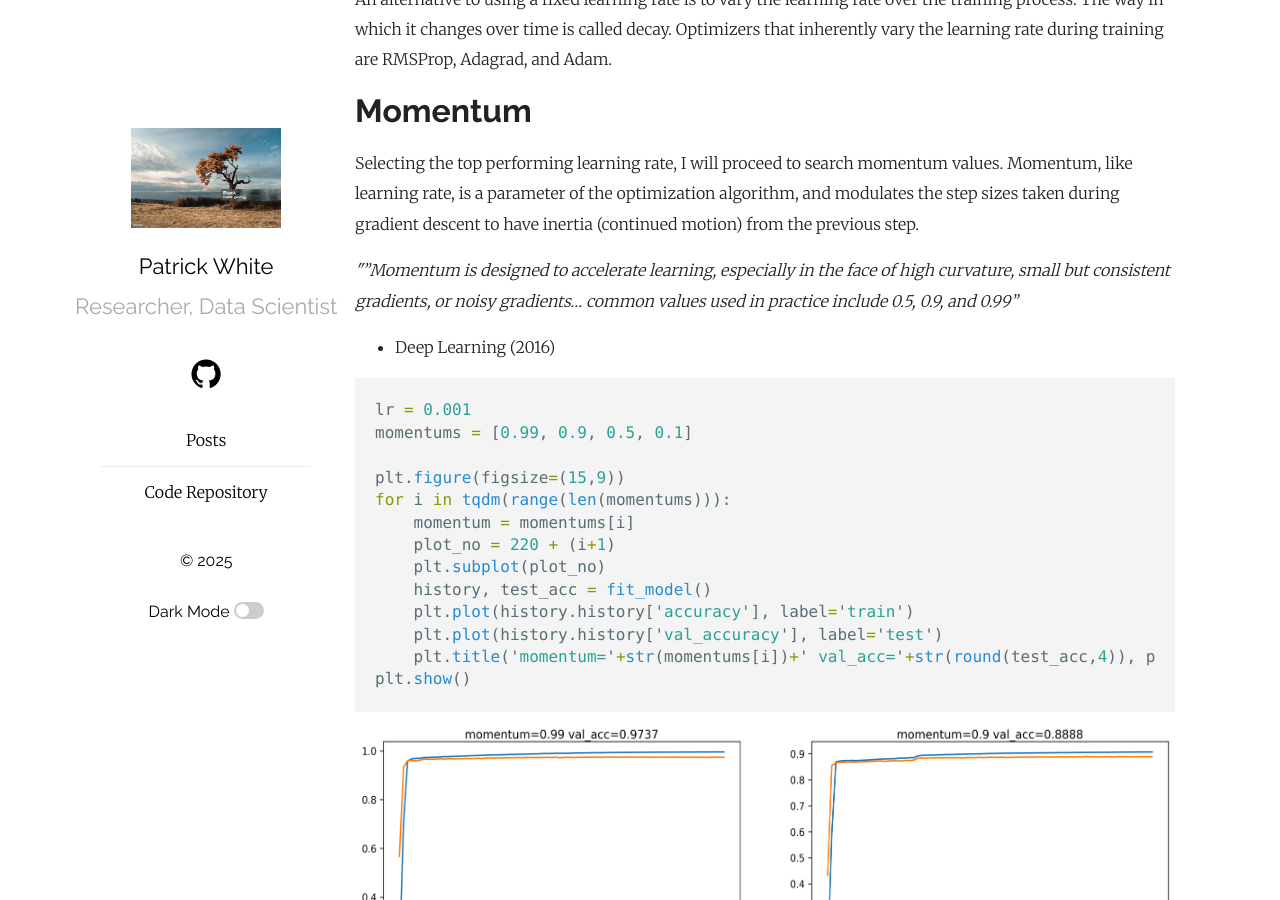
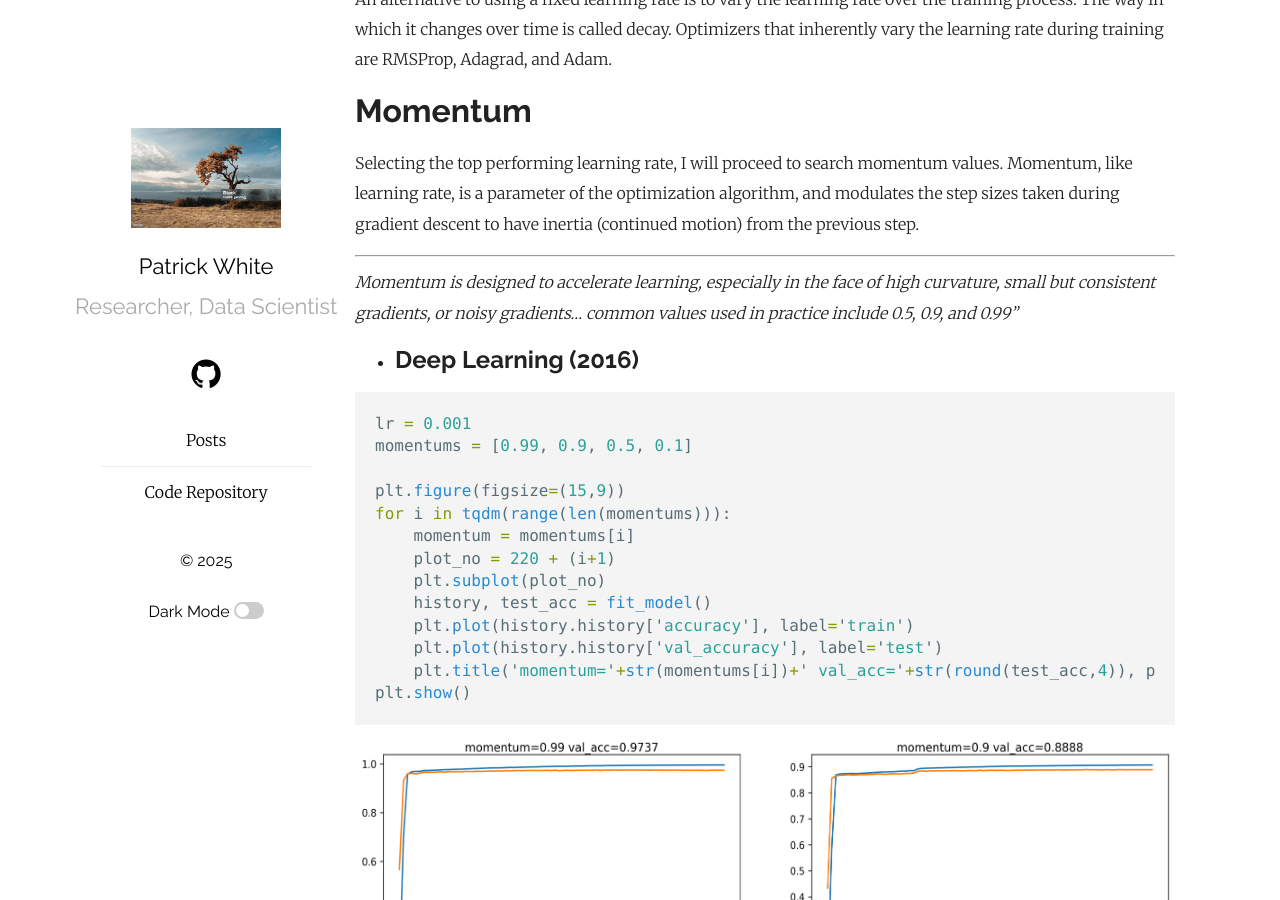
Before and after one commit to pw598/pw598.github.io, a Jekyll site: the page built from _posts/2025-01-04-Neural-Networks-III-Hyperparameter-Tuning.md, in a window 1280 px wide and 900 px high, scrolled down 10217 px. Built offline with Jekyll 4.4.1, drawn with Linux system fonts in a browser that asks for light colours; formulas are drawn with MathJax 3.

Commit message:
Add files via upload

````diff
--- a/_posts/2025-01-04-Neural-Networks-III-Hyperparameter-Tuning.md
+++ b/_posts/2025-01-04-Neural-Networks-III-Hyperparameter-Tuning.md
@@ -327,8 +327,10 @@ An alternative to using a fixed learning rate is to vary the learning rate over
 
 Selecting the top performing learning rate, I will proceed to search momentum values. Momentum, like learning rate, is a parameter of the optimization algorithm, and modulates the step sizes taken during gradient descent to have inertia (continued motion) from the previous step.
 
-<i>""Momentum is designed to accelerate learning, especially in the face of high curvature, small but consistent gradients, or noisy gradients... common values used in practice include 0.5, 0.9, and 0.99"</i>
+---
+<i>Momentum is designed to accelerate learning, especially in the face of high curvature, small but consistent gradients, or noisy gradients... common values used in practice include 0.5, 0.9, and 0.99"</i>
 - Deep Learning (2016)
+---
 
 
 ```python
@@ -386,8 +388,10 @@ plt.show()
 
 Another form of regularization is to randomly drop some portion of nodes from specified layers during training. We will try 10%, 25%, 50%, and 75%.
 
+---
 <i>By dropping a unit out, we mean temporarily removing it from the network, along with all its incoming and outgoing connections</i>
 - Dropout: A Simple Way to Prevent Neural Networks from Overfitting (2014)
+---
 
 
 ```python
@@ -443,11 +447,15 @@ I’m sure you get the idea. We can continue searching for optimal values of fur
 
 - Batch normalization, implemented as a type of layer in Keras, normalizes the inputs to a layer (i.e., the output of the previous layer's activation functions). The backpropagation algorithm operates upon the transformed inputs, and error is used to update the new scale and shift parameters learned by the model.
 
+---
 <i>"Training deep neural networks is complicated by the fact that the distribution of each layer's inputs changes during training, as the parameters of the previous layer change. This slows down the training by requiring lower learning rates and careful parameter initialization, and makes it notoriously hard to train models with saturating nonlinearities. We refer to the change in the distributions off internal nodes of a deep network, in the course of training, as internal covariate shift."</i>
 - Batch Normalization: Accelerating Deep Network Training by Reducing Internal Covariate Shift (2015)
+---
 
+---
 <i>"BatchNorm makes the landscape of the corresponding optimization problem significantly more smooth. This ensures the gradients are more predictive and thus allows for use of a larger range of learning rates and faster network convergence."</i>
 - How Does Batch Normalization Help Optimization? (2018)
+---
 
 [https://keras.io/api/layers/normalization_layers/batch_normalization/](https://keras.io/api/layers/normalization_layers/batch_normalization/)
 
@@ -476,8 +484,10 @@ This is similar to weight regularization, however we place a penalty on the acti
 
 Adding small amounts of noise (jitter) to the training data can aid in generalization.
 
+---
 <i>"It is well known that the addition of noise to the input data of a neural network during training can, in some circumstances, lead to significant improvements in generalization performance. Previous work has shown that such training with noise is equivalent to a form of regularization in which an extra term is added to the error function".</i>
 - Training with Noise is Equivalent to Tikhonov Regularization (2008)
+---
 
 [https://keras.io/api/layers/regularization_layers/gaussian_noise/](https://keras.io/api/layers/regularization_layers/gaussian_noise/)
 
````
